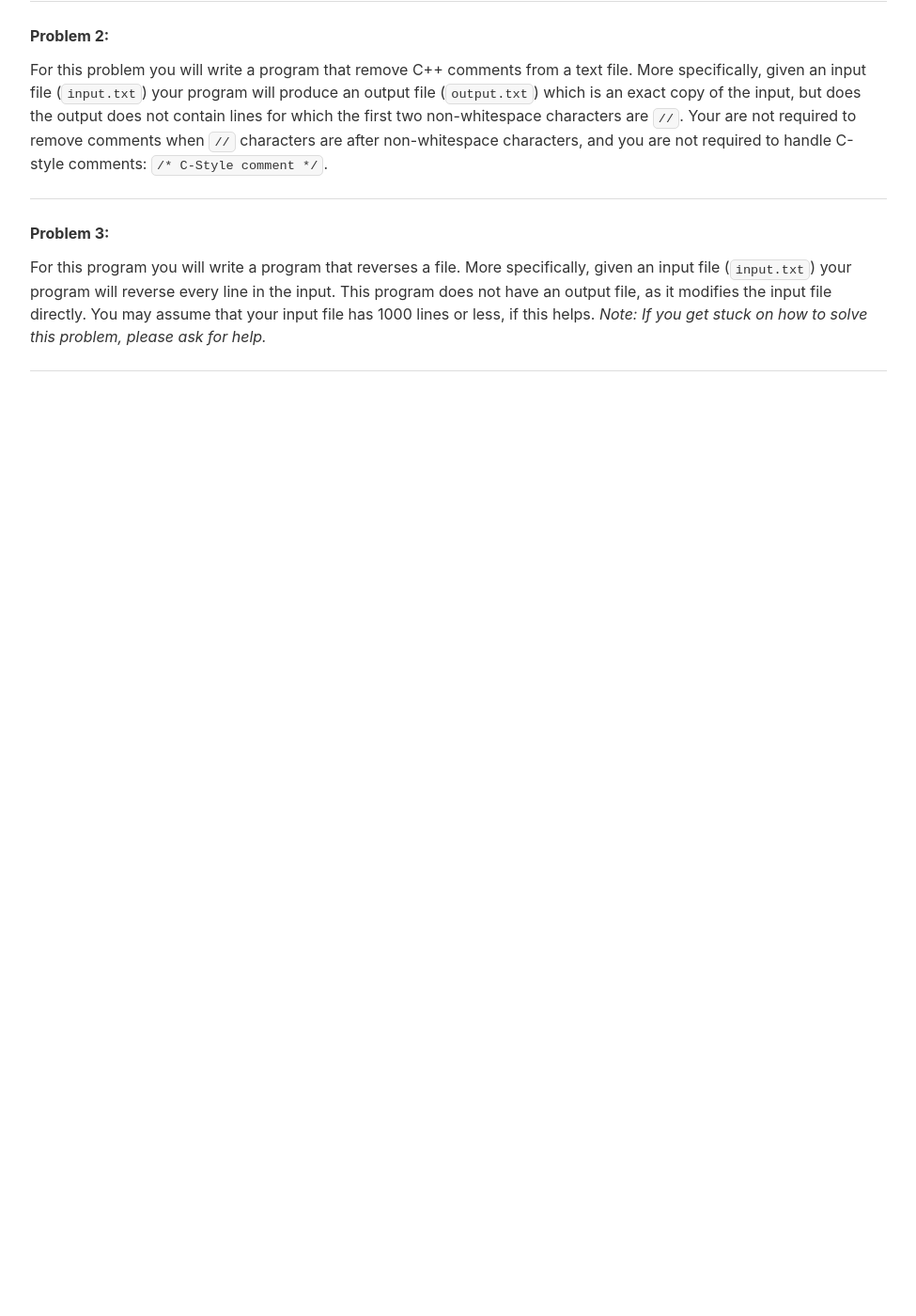
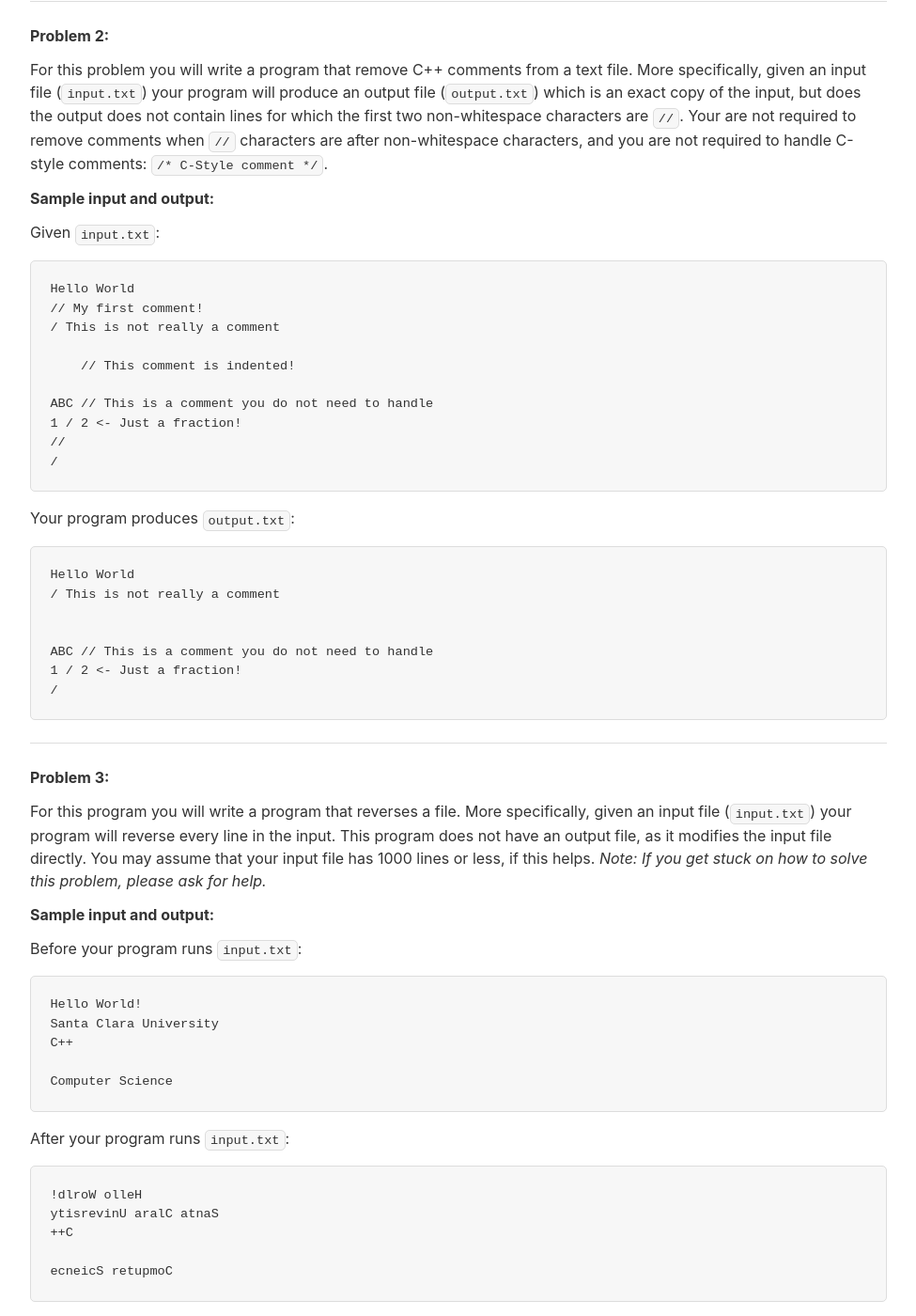
Before and after one commit to jacksonjw12/mbannister.github.io, a Jekyll site: the page built from _teaching/10-f16/Homework/Homework09.md, in a window 1280 px wide and 1400 px high, scrolled down 513 px. Shown: the whole window at 94% size, without its empty margins (152-1127 px from the left). Built offline with Jekyll 4.4.1, drawn with Linux system fonts in a browser that asks for light colours; before the commit the page ends 956 px from its top, so only the background shows below that.

Commit message:
And input/output

````diff
--- a/_teaching/10-f16/Homework/Homework09.md
+++ b/_teaching/10-f16/Homework/Homework09.md
@@ -40,6 +40,35 @@ characters are `//`. Your are not required to remove comments when `//` characte
 are after non-whitespace characters, and you are not required to handle C-style
 comments: `/* C-Style comment */`.
 
+__Sample input and output:__
+
+Given `input.txt`:
+
+```
+Hello World
+// My first comment!
+/ This is not really a comment
+
+    // This comment is indented!
+
+ABC // This is a comment you do not need to handle
+1 / 2 <- Just a fraction!
+//
+/
+```
+
+Your program produces `output.txt`:
+
+```
+Hello World
+/ This is not really a comment
+
+
+ABC // This is a comment you do not need to handle
+1 / 2 <- Just a fraction!
+/
+```
+
 ---
 
 __Problem 3:__
@@ -50,4 +79,26 @@ input. This program does not have an output file, as it modifies the input file
 directly. You may assume that your input file has 1000 lines or less, if this
 helps. _Note: If you get stuck on how to solve this problem, please ask for help._
 
+__Sample input and output:__
+
+Before your program runs `input.txt`:
+
+```
+Hello World!
+Santa Clara University
+C++
+
+Computer Science
+```
+
+After your program runs `input.txt`:
+
+```
+!dlroW olleH
+ytisrevinU aralC atnaS
+++C
+
+ecneicS retupmoC
+```
+
 ---
````
